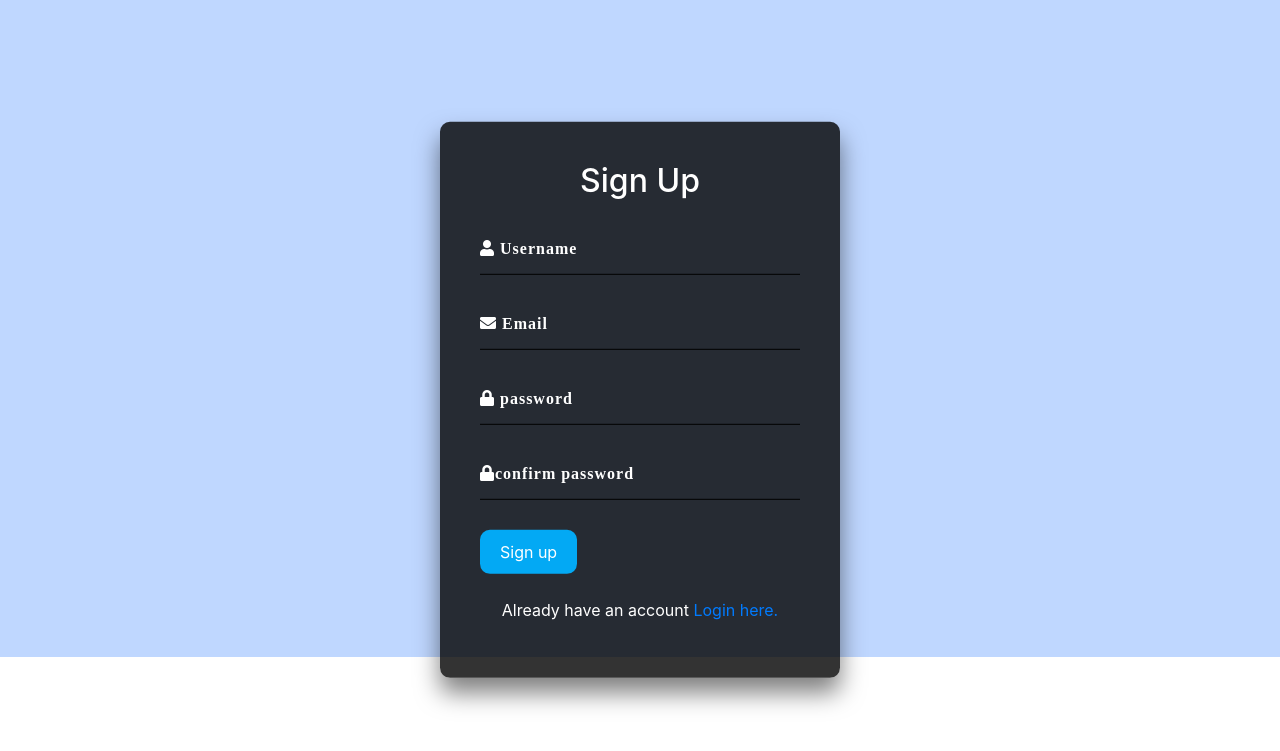
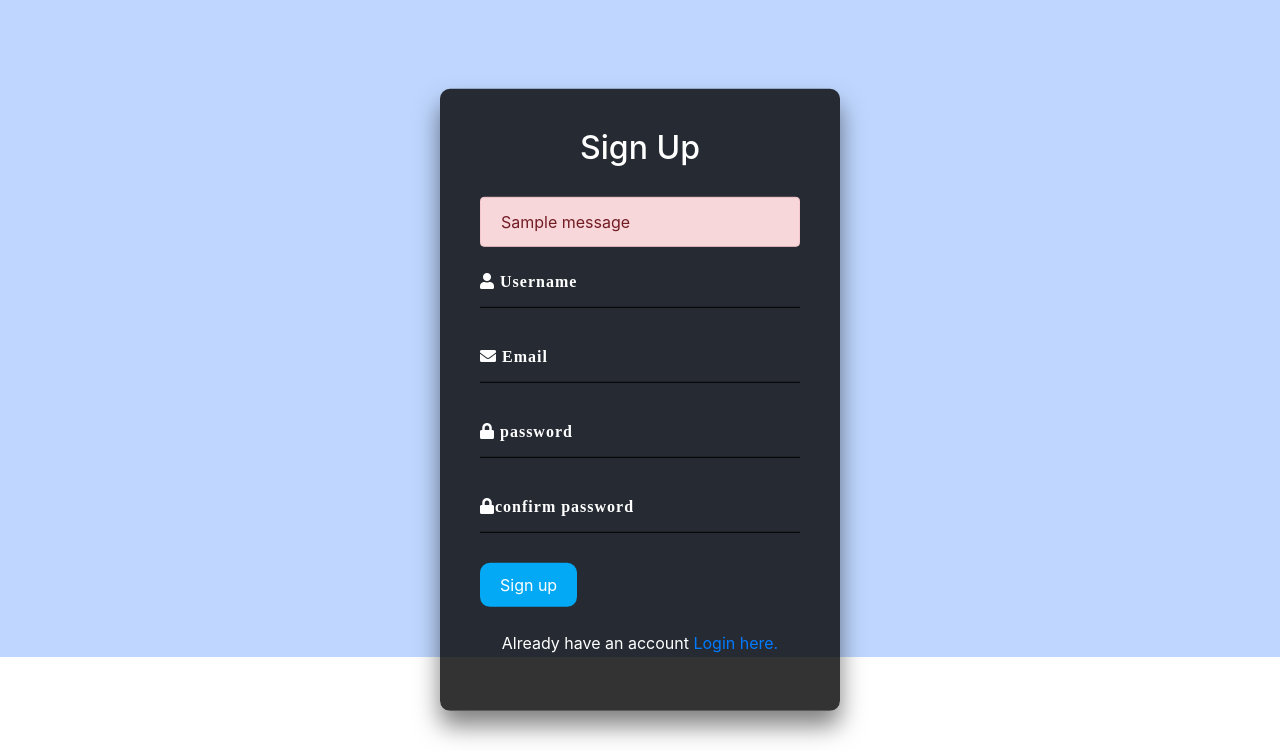
Before and after one commit to HemendraKhatik/FlackApp, a Flask app: page /signup in a window 1280 px wide. Shown: the top 751 px of the page. Run offline with Flask 2, Linux system fonts and the light colour scheme; one stand-in notice (Sample message) is shown; some libraries are stand-ins or nearby versions; some web fonts are replaced.

Commit message:
Update signup.html

```diff
--- a/templates/signup.html
+++ b/templates/signup.html
@@ -5,6 +5,13 @@
             <div class="box">
                 <h2>Sign Up</h2>
                 <form action="{{ url_for('signup') }}" method="POST">
+                    {% with messages = get_flashed_messages() %}
+                       {% if messages %}
+                          {% for message in messages %}
+                            <div class="alert alert-danger" role="alert">{{ message }}</div>
+                          {% endfor %}
+                       {% endif %}
+                    {% endwith %}
                     <div class="inputBox">
                         <input type="text" name="username" autocomplete="off" required="">
                         <label for="stuff" class="fas fa-user input-icon"> Username</label>
```
